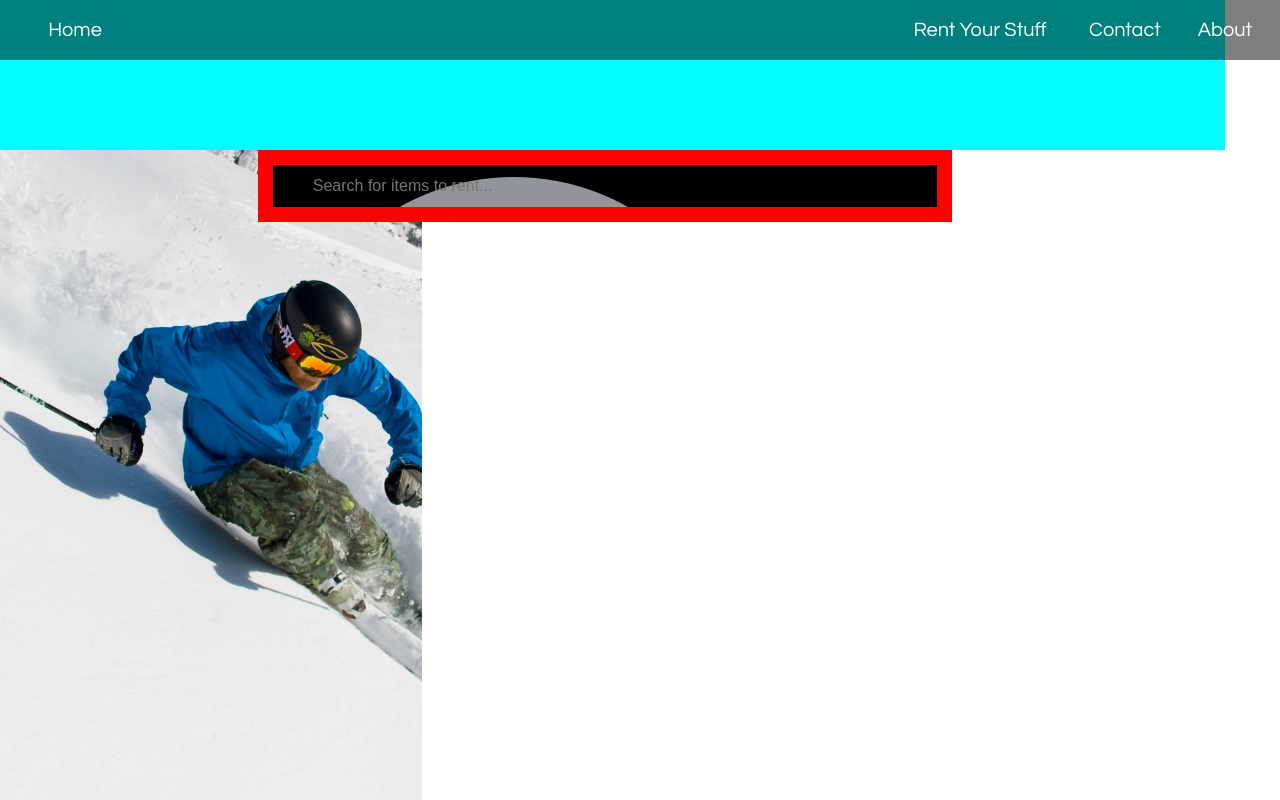
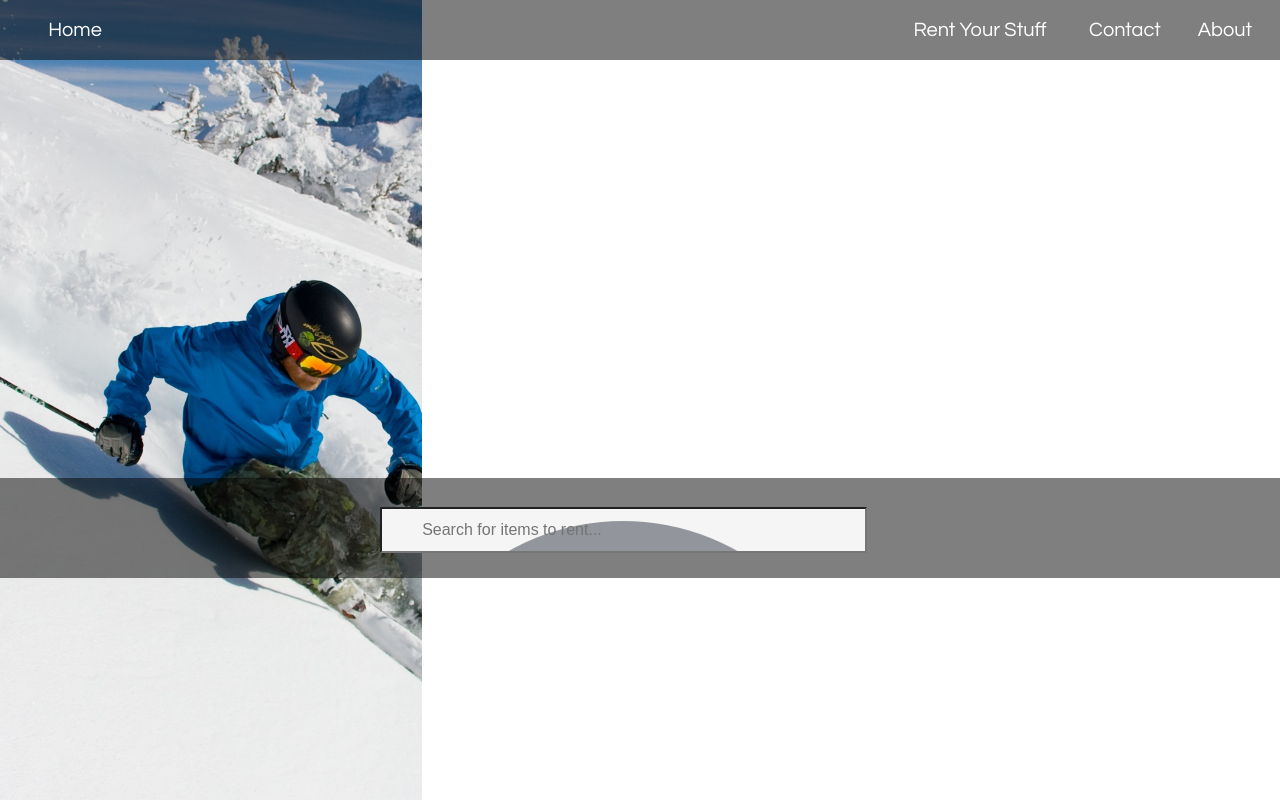
Before and after one commit to kevin9kai/renmestuf, a plain HTML site: page Open.html in a window 1280 px wide. Drawn offline with Linux system fonts and the light colour scheme.

Commit message:
Finally made it beautiful with search bar
Added the background to the search bar and now it will be so beautiful.

```diff
--- a/Cosmetologist.css
+++ b/Cosmetologist.css
@@ -4,19 +4,18 @@
     background-repeat: no-repeat; /* Do not repeat the icon image */
     font-size: 16px; /* Increase font-size */
     padding: 12px 20px 12px 40px; /* Add some padding */
-    border: 15px solid rgb(255, 0, 0);
-    margin-bottom: 12px; /* Add some space below the input */
-    background-color: black;
-    width: 50%;
-    margin-left: 20%;
-    margin-top: 50px;
+    background-color: whitesmoke;
+    width: 100%;
+    margin-left: 90%;
+    margin-top: 120%;
     display:inline-block;
 }
+
 #SearchBackground{
-    width: 290%;
-    height: 50px;
-    padding-top: 100px;
-    background-color: aqua;
+    width: 303%;
+    height: 100px;
+    background-color: rgba(0,0,0,.5);
+    margin-top: -75px;
 }
 body {
     margin: 0;
@@ -28,7 +27,7 @@
     width: 100%;
     background-color: rgba(0,0,0,.5);
     position: absolute;
-    margin-top: 0px;
+    margin-top: 0%;
     height: 60px;
 }
 
@@ -84,10 +83,9 @@
     height: 100%;
 }
 #container {
-    height: inherit;
+    height: 100%;
     width: 33%;
     background-image: url(Images/ski.jpg);
     background-repeat: no-repeat;
     background-size:cover;
-
 }
--- a/Open.html
+++ b/Open.html
@@ -15,12 +15,12 @@
               <li id="rys"><a href="#">Rent Your Stuff</a></li>
             </ul>
         </div>
-        <div id="SearchBackground">
-            <div style="padding-left:16px">
+
 
                 <input type="text" id="myInput" onkeyup="Search()" placeholder="Search for items to rent...">
                 <script type="text/javascript" src="Operator.js"></script>
-            </div>
+
+        <div id="SearchBackground">
         </div>
     </div>
 
```
